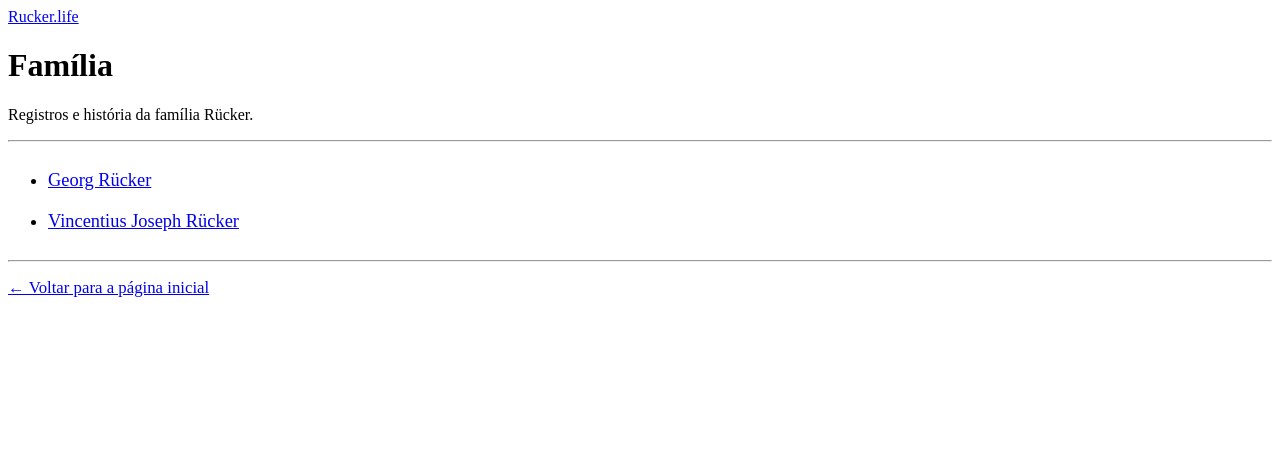
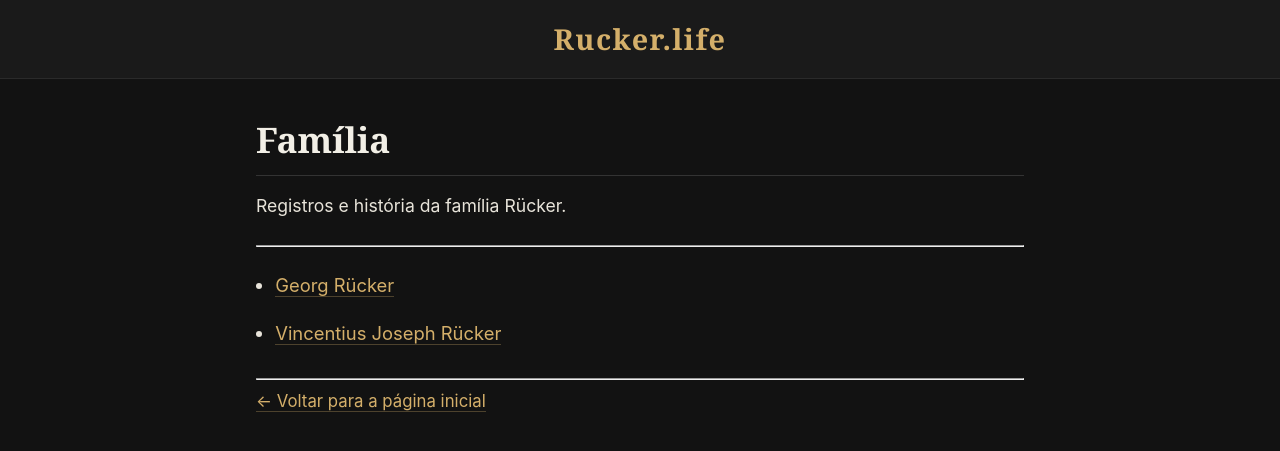
Before and after one commit to frucker-muss/frucker-muss.github.io, a Jekyll site: the page built from familia.md, in a window 1280 px wide. Shown: the top 451 px of the page. Built offline with Jekyll 4.4.1, drawn with Linux system fonts in a browser that asks for light colours.

Commit message:
Update site.css

```diff
--- a/assets/css/site.css
+++ b/assets/css/site.css
@@ -1,5 +1,113 @@
 /* =========================================
-   Grid de Cartões (Home)
+   Resets e Configurações Globais
+   ========================================= */
+* {
+  box-sizing: border-box;
+}
+
+body {
+  margin: 0;
+  padding: 0;
+  background-color: #121212; /* Cor de fundo escura global */
+  color: #e8e4da; /* Cor de texto clara global */
+  font-family: -apple-system, BlinkMacSystemFont, "Segoe UI", Roboto, Helvetica, Arial, sans-serif;
+  line-height: 1.6;
+}
+
+/* =========================================
+   Cabeçalho do Site (Global)
+   ========================================= */
+.site-header {
+  background-color: #1a1a1a;
+  border-bottom: 1px solid #2a2a2a;
+  padding: 1rem 0;
+  text-align: center;
+}
+
+.site-header-title {
+  font-family: Georgia, serif; /* Mantém serif para o título principal */
+  font-size: 1.8rem;
+  color: #d4af6a;
+  text-decoration: none;
+  font-weight: bold;
+  letter-spacing: 0.05em;
+}
+
+.site-header-title:hover {
+  color: #f2efe6;
+}
+
+/* =========================================
+   Estilos Padrão para Páginas Markdown
+   (Dentro de .page-content)
+   ========================================= */
+.page-content {
+  max-width: 800px;
+  margin: 0 auto;
+  padding: 2rem 1rem;
+}
+
+.page-content h1 {
+  font-family: Georgia, serif; /* H1 serif para consistência com as crônicas */
+  font-size: 2.2rem;
+  color: #f2efe6;
+  margin-top: 0;
+  margin-bottom: 1rem;
+  border-bottom: 1px solid #333;
+  padding-bottom: 0.5rem;
+}
+
+.page-content h2 {
+  font-size: 1.8rem;
+  color: #f2efe6;
+  margin-top: 2rem;
+  margin-bottom: 1rem;
+}
+
+.page-content h3 {
+  font-size: 1.4rem;
+  color: #d4af6a; /* Cor dourada para H3 */
+  margin-top: 1.5rem;
+  margin-bottom: 0.8rem;
+}
+
+.page-content p {
+  color: #e8e4da; /* Texto principal do parágrafo */
+  margin-top: 0;
+  margin-bottom: 1.5rem;
+  font-size: 1.1rem;
+}
+
+.page-content a {
+  color: #d4af6a; /* Cor dourada para links */
+  text-decoration: none;
+  border-bottom: 1px solid rgba(212, 175, 106, 0.3);
+  transition: color 0.2s, border-color 0.2s;
+}
+
+.page-content a:hover {
+  color: #f2efe6;
+  border-bottom-color: #f2efe6;
+}
+
+.page-content ul,
+.page-content ol {
+  margin-bottom: 1.5rem;
+  padding-left: 1.2rem;
+}
+
+.page-content li {
+  color: #e8e4da;
+  margin-bottom: 0.5rem;
+}
+
+/* Garante que o grid de cartões da home page não herde estilos errados */
+.page-content > .home-grid {
+    margin-top: 0;
+}
+
+/* =========================================
+   Grid de Cartões (Estilos Específicos da Home Page)
    ========================================= */
 .home-grid {
   display: grid;
@@ -20,16 +128,18 @@
   border-radius: 8px;
   padding: 2.5rem 1.5rem;
   text-align: center;
-  text-decoration: none !important; /* Força a remoção do sublinhado */
-  transition: transform 0.2s ease, border-color 0.2s ease;
+  text-decoration: none !important; /* Força a remoção do sublinhado para o card inteiro */
+  transition: transform 0.2s ease, border-color 0.2s ease, box-shadow 0.2s ease;
   display: flex;
   flex-direction: column;
   justify-content: center;
+  height: 100%;
 }
 
 .card:hover {
   transform: translateY(-3px);
   border-color: #d4af6a;
+  box-shadow: 0 4px 15px rgba(0,0,0,0.5);
 }
 
 .card h3 {
@@ -39,12 +149,13 @@
   margin-bottom: 0.5rem;
   font-family: Georgia, serif;
   letter-spacing: 0.05em;
-  text-decoration: none;
+  border-bottom: none; /* Remove a borda inferior do estilo genérico de H3 */
+  padding-bottom: 0;
 }
 
 .card p {
   color: #8a8578;
   font-size: 1rem;
   margin: 0;
-  text-decoration: none;
+  text-decoration: none !important;
 }
```
